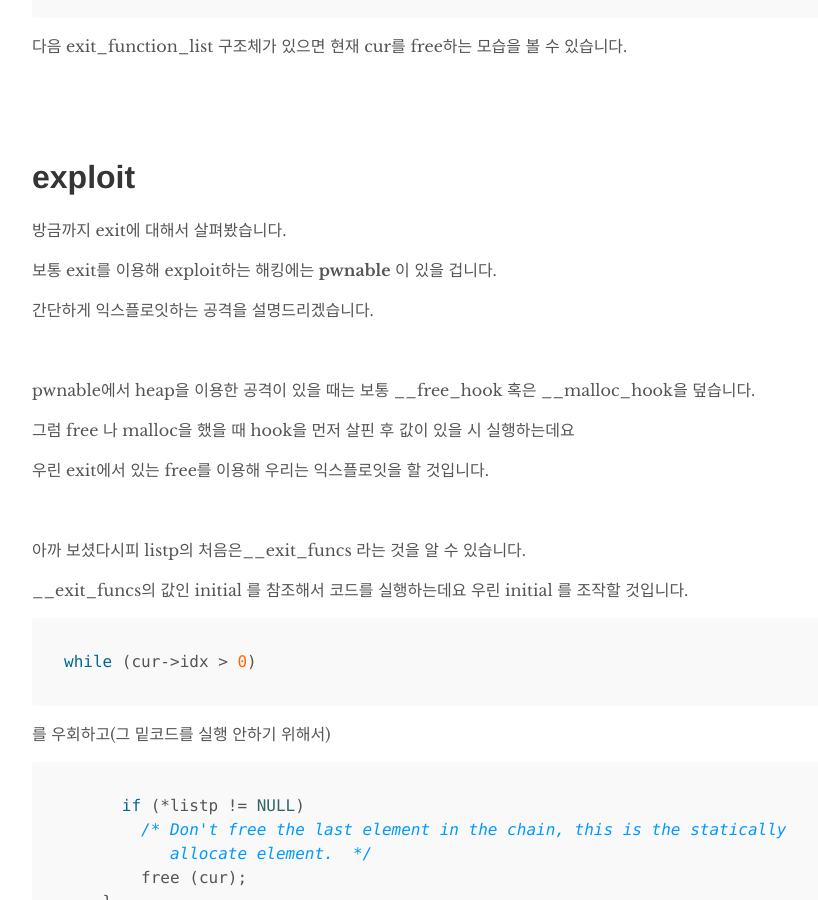
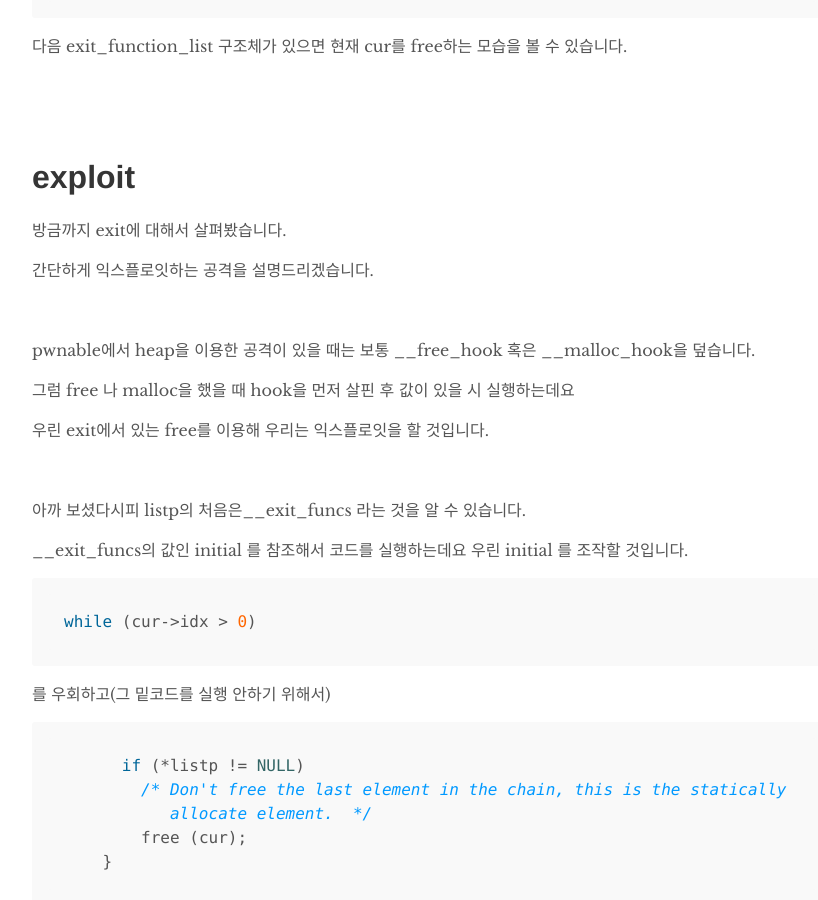
Before and after one commit to hOwD4yS/hOwD4yS.github.io, a Jekyll site: the page built from _posts/2018-10-1-exit-call-function.md, in a window 1280 px wide and 900 px high, scrolled down 6950 px. Shown: the whole window, without its empty margins (208-1026 px from the left). Built offline with Jekyll 4.4.1, drawn with Linux system fonts in a browser that asks for light colours.

Commit message:
add new post

```diff
--- a/_posts/2018-10-1-exit-call-function.md
+++ b/_posts/2018-10-1-exit-call-function.md
@@ -265,8 +265,6 @@ if (*listp != NULL)
 
 방금까지 exit에 대해서 살펴봤습니다.
 
-보통 exit를 이용해 exploit하는 해킹에는 __pwnable__ 이 있을 겁니다.
-
 간단하게 익스플로잇하는 공격을 설명드리겠습니다.
 
 <br>
```
